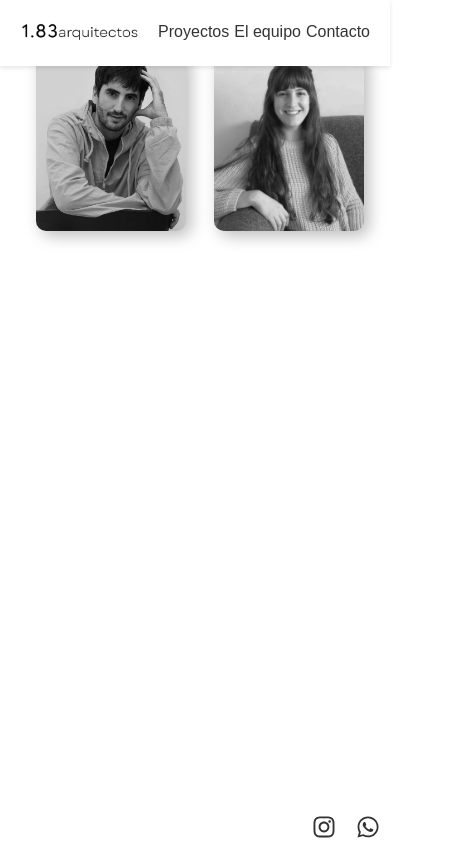
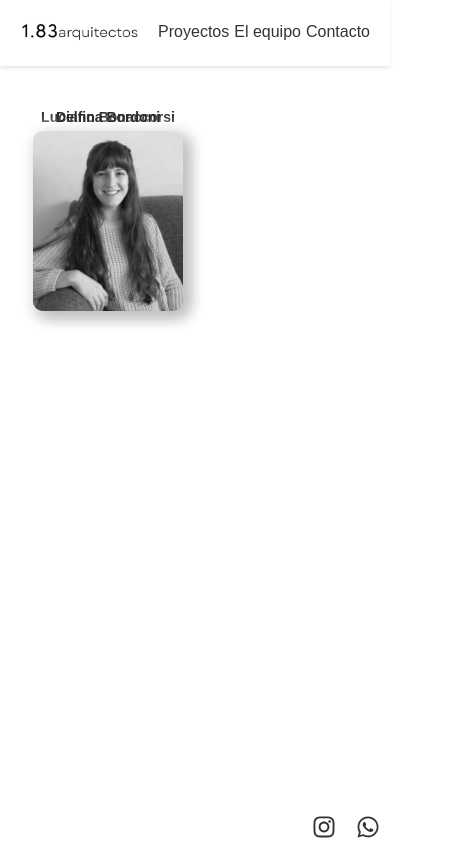
Before and after one commit to Abrilsecone/1.83Arqs, a React (Vite) app: page /about-us in a window 390 px wide. Shown: the whole page, 463 px wide, since content can reach past the window. Built offline with nearby package versions, Linux system fonts and the light colour scheme.

Commit message:
el equipo

```diff
--- a/src/components/AboutUs/AboutUs.jsx
+++ b/src/components/AboutUs/AboutUs.jsx
@@ -31,7 +31,7 @@ const AboutUs = () => {
 
   return (
     <div className={styles.container}>
-      <section className={`${styles.aboutUs} ${isAboutUsVisible ? styles.visible : ''}`} ref={ref}>
+      <section className={`${styles.aboutUs} ${isAboutUsVisible ? styles.visible : ''} ${styles.customSectionStyles}`} ref={ref}>
         <h1 className={styles.title}></h1>
         <div className={styles.teamMembers}>
           {teamMembers.map((member, index) => (
--- a/src/components/AboutUs/AboutUs.module.css
+++ b/src/components/AboutUs/AboutUs.module.css
@@ -7,19 +7,20 @@
 
 .title {
   font-size: 24px;
-  margin-bottom: 10px;
+  margin-bottom: 0px;
 }
 
 .teamMembers {
   display: flex;
   flex-wrap: wrap;
   margin-top: 20px;
+  margin-bottom: 30px;
 
 }
 
 .teamMember {
   width: 300px;
-  margin: 10px;
+  margin: 20px;
   text-align: center;
   border-radius: 4px;
   transition: transform 0.3s, box-shadow 0.3s;
@@ -77,7 +78,7 @@
 
 .memberName {
   font-size: 18px;
-  color: rgb(77, 77, 77);
+  color: rgb(43, 43, 43);
   background-color: rgba(0, 0, 0, 0);
   padding: 8px 12px;
   border-radius: 4px;
@@ -90,7 +91,7 @@
 
 
 .teamMember h3 {
-  margin-bottom: 40px;
+  margin-bottom: 20px;
 }
 
 .teamMember p {
@@ -101,19 +102,19 @@
 
 @media (max-width: 480px) {
   .container {
-    padding: 40px 20px 80px 80px;
+    padding: 200px 0px 0px 0px;
   }
 
   .teamMember0 {
     width: 200px;
-    padding-right: 8rem;
-    padding-top: 5rem;
+    padding-right: 0rem;
     margin: 0;
 
   }
 
   .teamMember1 {
-    padding-left: 8rem;
+    width: 200px;
+    padding-right: 0px;
     margin: 0;
 
   }
@@ -121,6 +122,7 @@
   .memberImage {
     max-width: 150px;
     max-height: 180px;
+    padding-left: 0;
     display: flex;
     align-items: center;
   }
@@ -128,6 +130,8 @@
   .memberName {
     font-size: 14px;
     bottom: 3rem;
+    padding: 0px 0px;
+
   }
 
   .teamMember h3 {
@@ -137,11 +141,15 @@
   .flipCardBack {
     display: flex;
     max-width: 150px;
-    max-height: 180px;
+    max-height: 150px;
     flex-direction: column;
     align-items: center;
-    padding: 20px;
+    padding: 0px;
     transform: rotateY(180deg);
     justify-content: center;
   }
+
+  .section {
+    margin: 0;
+  }
 }
--- a/src/components/FeaturedProjectsPage/featured-projects.module.css
+++ b/src/components/FeaturedProjectsPage/featured-projects.module.css
@@ -1,8 +1,8 @@
 .container {
     max-width: 100%;
     margin: 0 auto;
-    padding-top: 70px;
-    padding-bottom: 0px;
+    padding-top: 100px;
+    padding-bottom: 200px;
   }
 
   .title {
```
